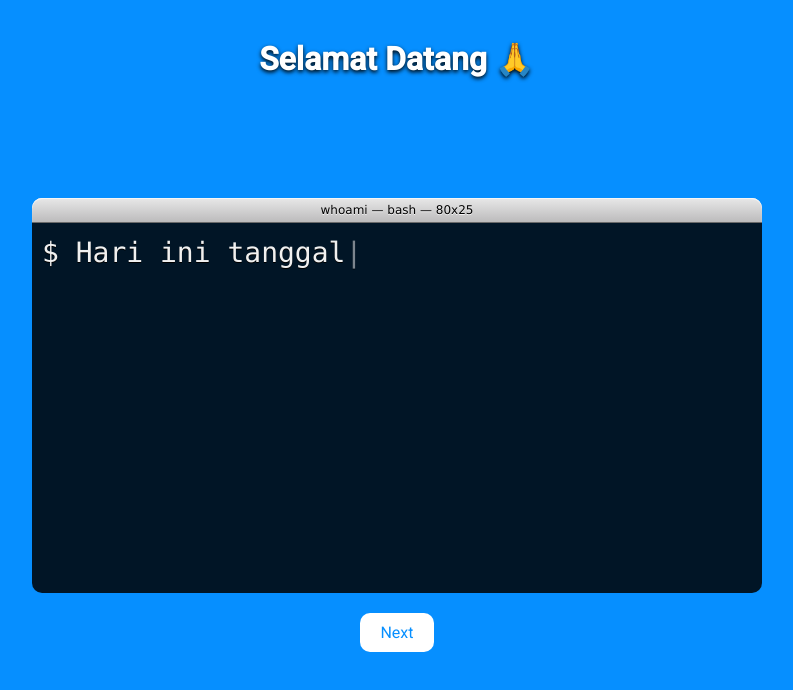
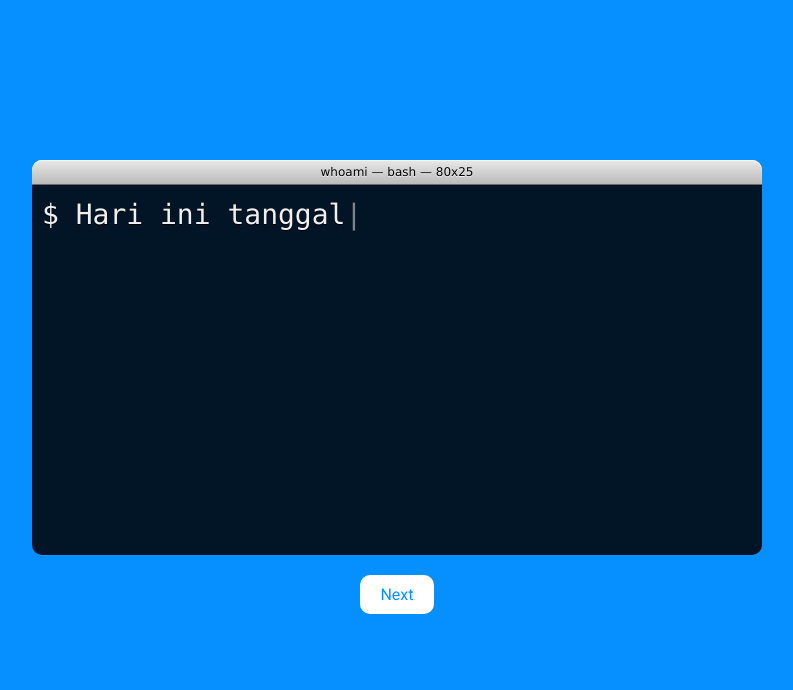
Before and after one commit to muhamadfarhann/gitaardla, a plain HTML site: page index.html in a window 1280 px wide. Shown: the whole page, without its empty margins (243-1036 px from the left). Drawn offline with nearby package versions, Linux system fonts and the light colour scheme.

Commit message:
Remove header text

```diff
--- a/index.html
+++ b/index.html
@@ -48,7 +48,7 @@
 
 <div class="header">
 	<div class="head-wrap">
-		<h1 class="h1">Selamat Datang &#x1F64F;</h1>
+		<!-- <h1 class="h1">Selamat Datang &#x1F64F;</h1> -->
 		<div class="text-editor-wrap">
 			<div class="title-bar"><span class="title">whoami &mdash; bash &mdash; 80x<span class="terminal-height">25</span></span></div>
 			<div class="text-body">
```
